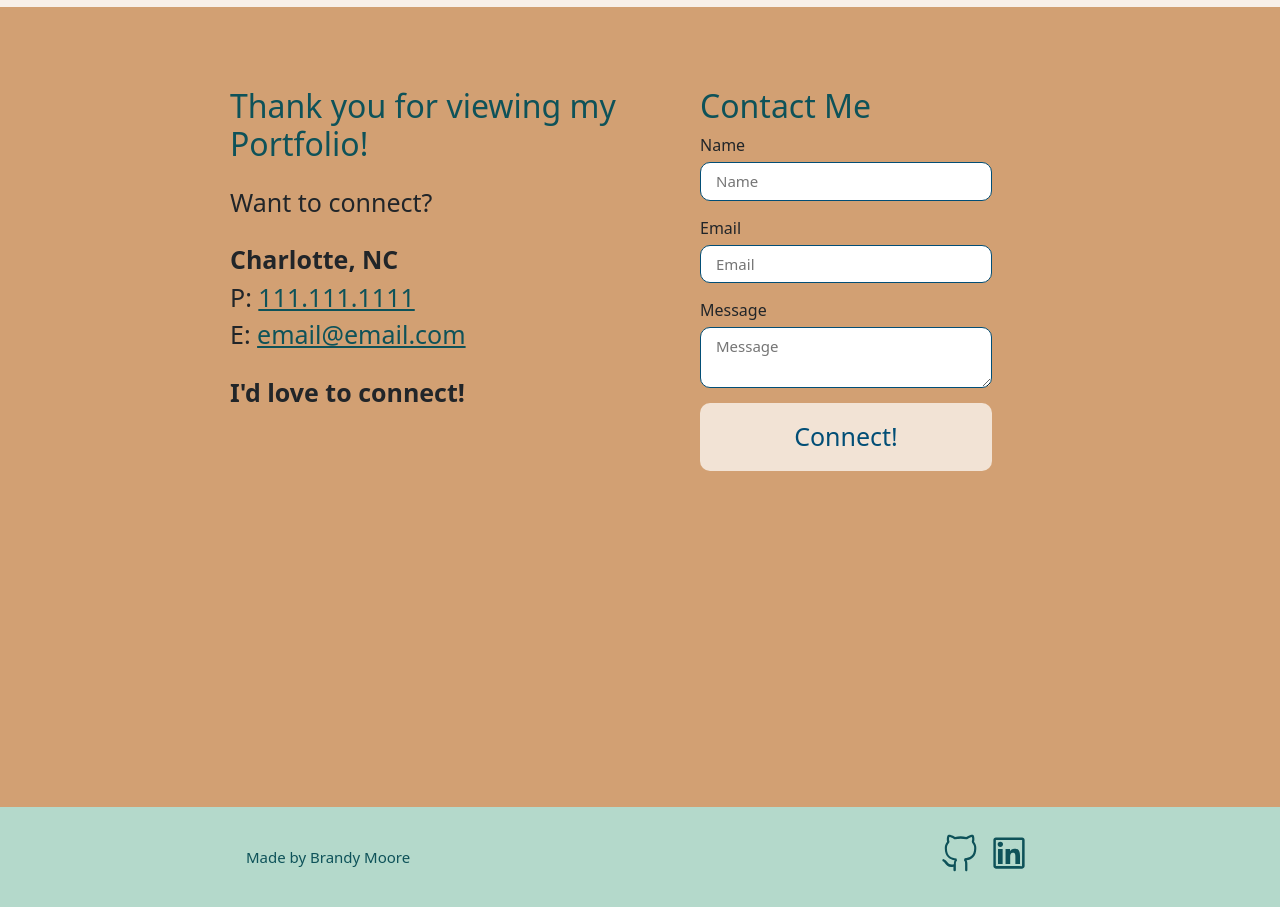
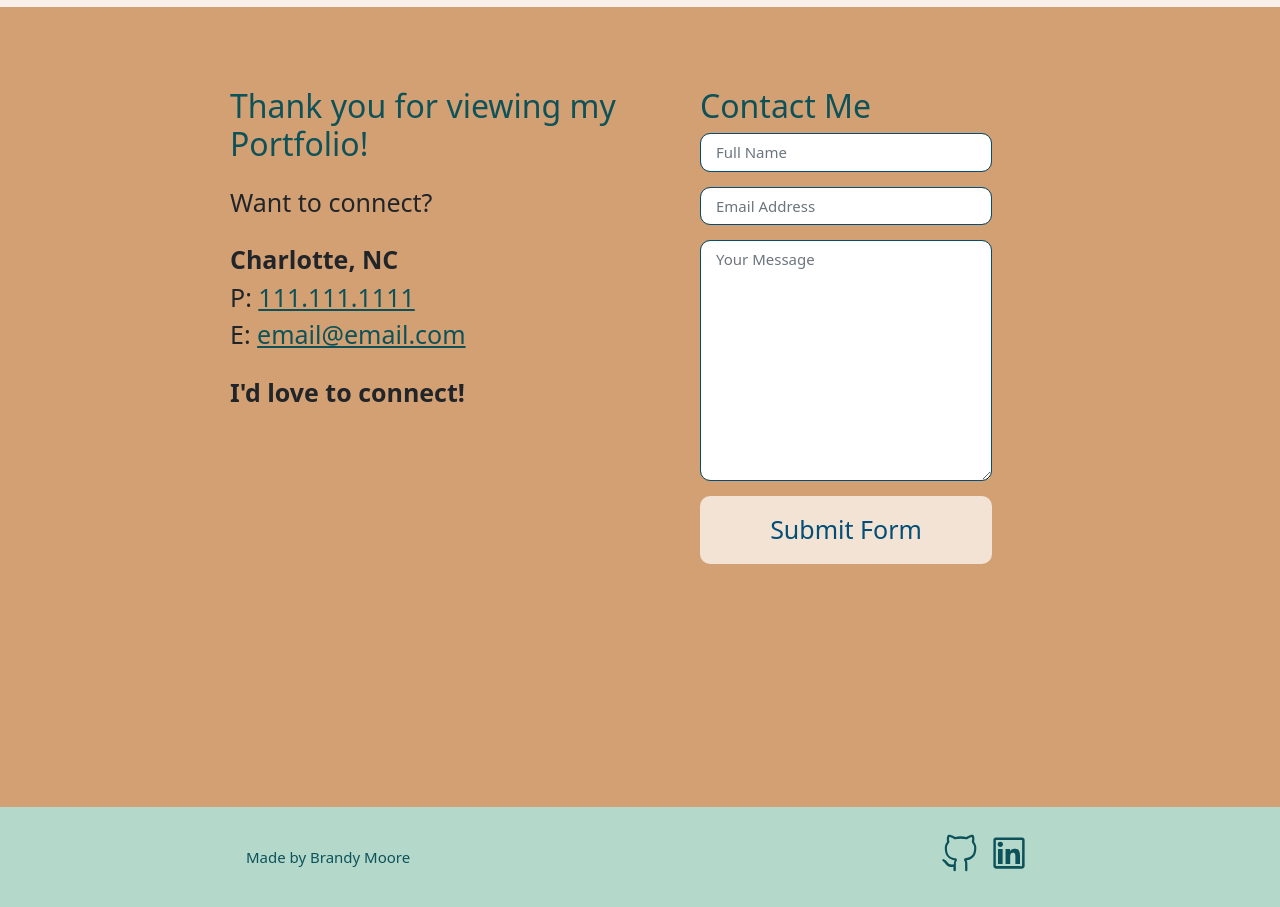
Before and after one commit to BrandyM98/react-portfolio, a React (Create React App) app: page / in a window 1280 px wide. Shown: the part 4460-5367 px from the top of the page. Built offline with nearby package versions, Linux system fonts and the light colour scheme.

Commit message:
contact form is now working.

```diff
--- a/src/Components/Contact.js
+++ b/src/Components/Contact.js
@@ -26,7 +26,7 @@
   const handleFormSubmit = (e) => {
     e.preventDefault();
 
-    console.log(message);
+    // console.log(message);
 
     if (!validateEmail(email) || !name) {
       setErrorMessage("Email or Name is invalid");
@@ -61,48 +61,37 @@
           </p>
         </div>
 
-        <div className="contact-form">
+        <div class="form-group">
       <h3>Contact Me</h3>
-          <form target="_blank" action="https://formsubmit.co/50b856b4356ea56f971217b3a081fecb" method="POST">
-            <label for="contact-name">Name</label>
+  <form target="_blank" action="https://formsubmit.co/brandymoore923@gmail.com" method="POST">
           <input
+          type="text"
           value={name}
-              name="name"
           onChange={handleInputChange}
-              type="text"
           id="contact-name"
-              placeholder="Name"
+          name="name" class="form-control" placeholder="Full Name" required
           />
-
-            <label for="contact-email">Email</label>
           <input
+          type="email"
           value={email}
-              name="email"
           onChange={handleInputChange}
-              type="email"
           id="contact-email"
-              placeholder="Email"
+          name="email" class="form-control" placeholder="Email Address" required
           />
-
-            <label for="contact-message">Message</label>
       <textarea
+      rows="10"
+      type="message"
       value={message}
+      onChange={handleInputChange}
+      id="contact-message"
       name="message"
-              onChange={handleInputChange}
-              type="message"
-              id="contact-message"
-              placeholder="Message"
-            />
-            <button type="submit" onClick={handleFormSubmit}>
-              Connect!
-            </button>
+      class="form-control"
+      placeholder="Your Message"
+      required
+      ></textarea>
+    <button type="submit" class="btn btn-lg btn-dark btn-block">Submit Form</button>
   </form>
 </div>
-        {errorMessage && (
-          <div>
-            <p className="error-text">{errorMessage}</p>
-          </div>
-        )}
 </div>
 
       <p className="scrolldown">
--- a/src/index.css
+++ b/src/index.css
@@ -109,18 +109,18 @@
 
 }
 
-.contact-form {
+.form-group {
   padding-right: 10%;
 }
 
-.contact-form button:hover {
+.form-group button:hover {
   color: #F2E3D5;
   border: 1px solid #024e76;
   background: #39a6b2;
 }
 
-.contact-form input,
-.contact-form textarea {
+.form-group input,
+.form-group textarea {
   border: 1px solid #024e76;
   display: block;
   padding: 7px 15px;
@@ -132,7 +132,7 @@
   border-radius: 10px;
 }
 
-.contact-form button {
+.form-group button {
   width: 100%;
   border: none;
   background: #F2E3D5;
```
Lines whose indentation alone changed are shown as unchanged.
